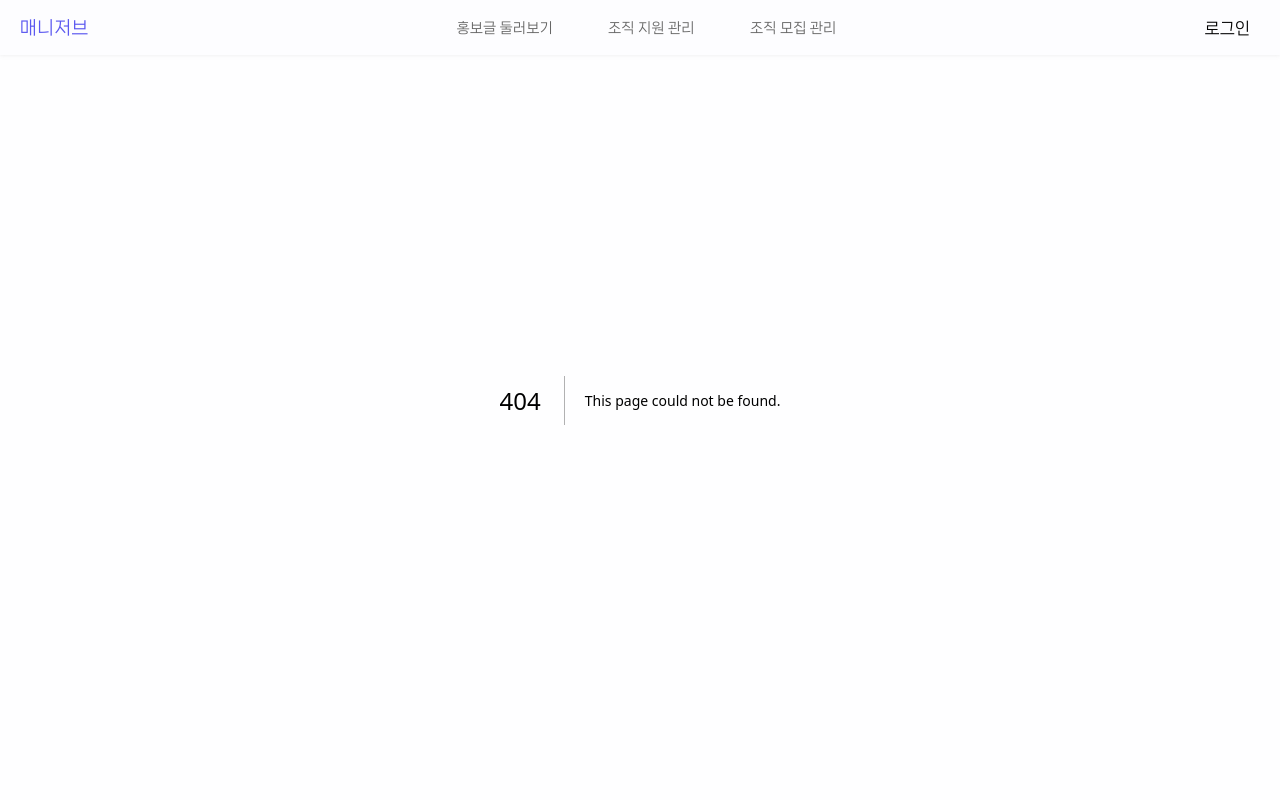
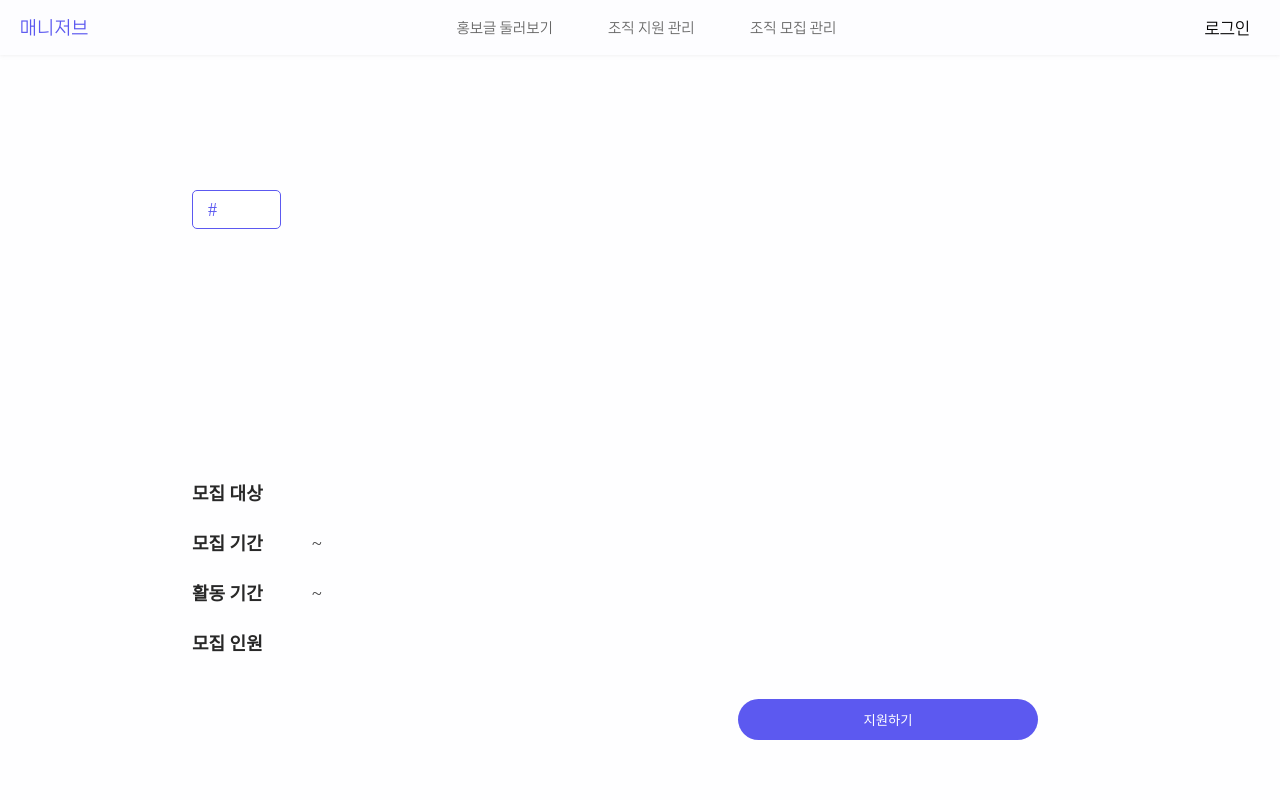
Before and after one commit to ssu-monsters/go-ssu-dong-front, a Next.js app: page /promotion/1 in a window 1280 px wide. Before the commit this address had no page. Shown: the top 800 px of the page. Built offline with nearby package versions, Linux system fonts and the light colour scheme.

Commit message:
[feat] promotion페이지 detail 페이지로 라우팅

```diff
--- /dev/null
+++ b/src/pages/promotion/[params].tsx
@@ -0,0 +1,24 @@
+import DetailPromotion from '@/components/DetailPromotion';
+import { useRouter } from 'next/router';
+import React, { useEffect, useState } from 'react';
+import { RecruitPostDummyData } from '@/dummyData';
+
+const Detail = ({ params }: any) => {
+  const router = useRouter();
+  const title = router.query.params;
+  const [detailData, setDetailData] = useState({});
+  // 여기서 서버랑 통신? 해서 보내주는거지 . 정보를
+
+  useEffect(() => {
+    const DETAILDATA = RecruitPostDummyData.filter((item) => {
+      if (item.title == title) {
+        return item;
+      }
+    });
+    setDetailData(DETAILDATA[0]);
+  }, []);
+
+  return <DetailPromotion title={title} detailData={detailData} />;
+};
+
+export default Detail;
```
Also changed, not shown: src/components/RecruitPost/RecruitPost.tsx (+10 -2 lines), src/pages/promotion/index.tsx (renamed from src/pages/promotion.tsx).
